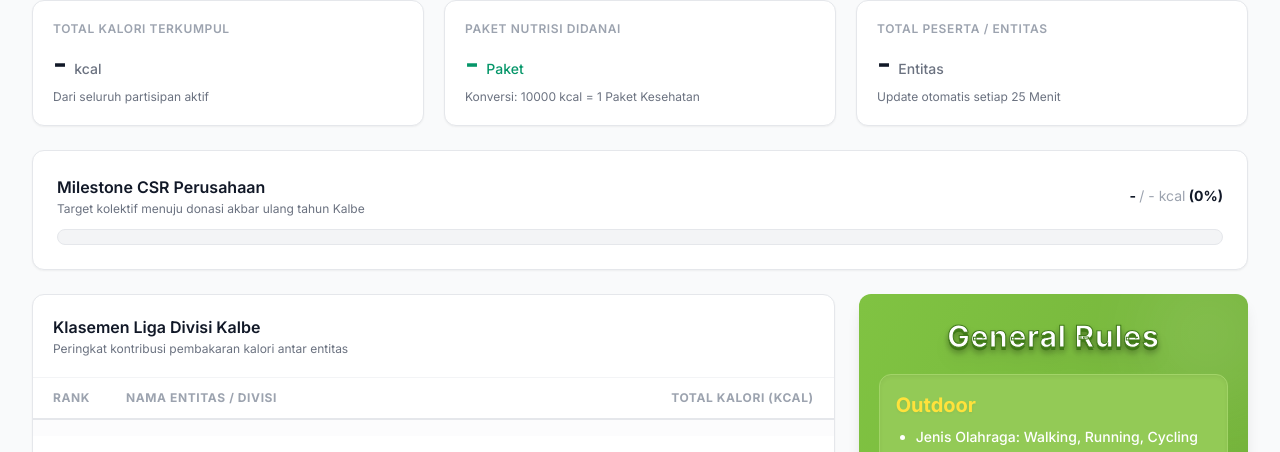
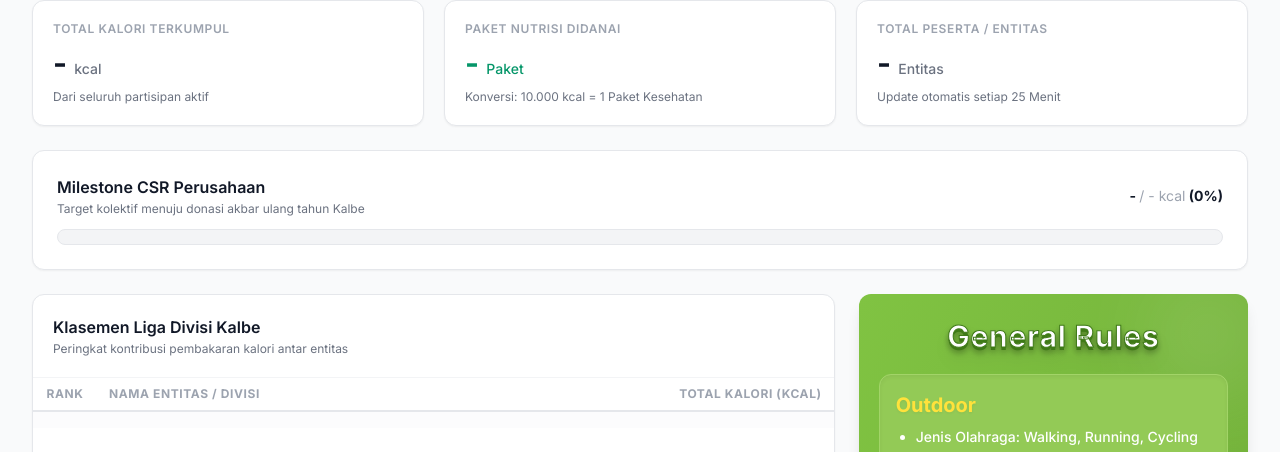
Before and after one commit to Farrel-22/Kalbe-kalori, a website: page index.html in a window 1280 px wide. Shown: the part 137-589 px from the top of the page. Drawn offline with nearby package versions, Linux system fonts and the light colour scheme; no server answers.

Commit message:
update tampilan index html

```diff
--- a/index.html
+++ b/index.html
@@ -62,7 +62,7 @@
                     <span id="total-packages" class="text-3xl font-bold text-emerald-600 tracking-tight">-</span>
                     <span class="ml-2 text-sm font-medium text-emerald-600">Paket</span>
                 </div>
-                <div class="text-xs text-gray-500 mt-2">Konversi: 10000 kcal = 1 Paket Kesehatan</div>
+                <div class="text-xs text-gray-500 mt-2">Konversi: 10.000 kcal = 1 Paket Kesehatan</div>
             </div>
 
             <div class="bg-white border border-gray-200 rounded-xl p-5 shadow-sm">
@@ -121,9 +121,9 @@
                         <thead id="leaderboard-thead">
                             <tr
                                 class="bg-gray-30 border-b border-gray-200 text-xs font-semibold text-gray-400 uppercase tracking-wider">
-                                <th class="py-3 px-5 text-center w-16">Rank</th>
-                                <th class="py-3 px-4">Nama Entitas / Divisi</th>
-                                <th class="py-3 px-5 text-right">Total Kalori (kcal)</th>
+                                <th class="py-2 px-3 text-center w-16">Rank</th>
+                                <th class="py-2 px-3">Nama Entitas / Divisi</th>
+                                <th class="py-2 px-3 text-right">Total Kalori (kcal)</th>
                             </tr>
                         </thead>
                         <tbody id="leaderboard-tbody" class="divide-y divide-gray-100">
```
